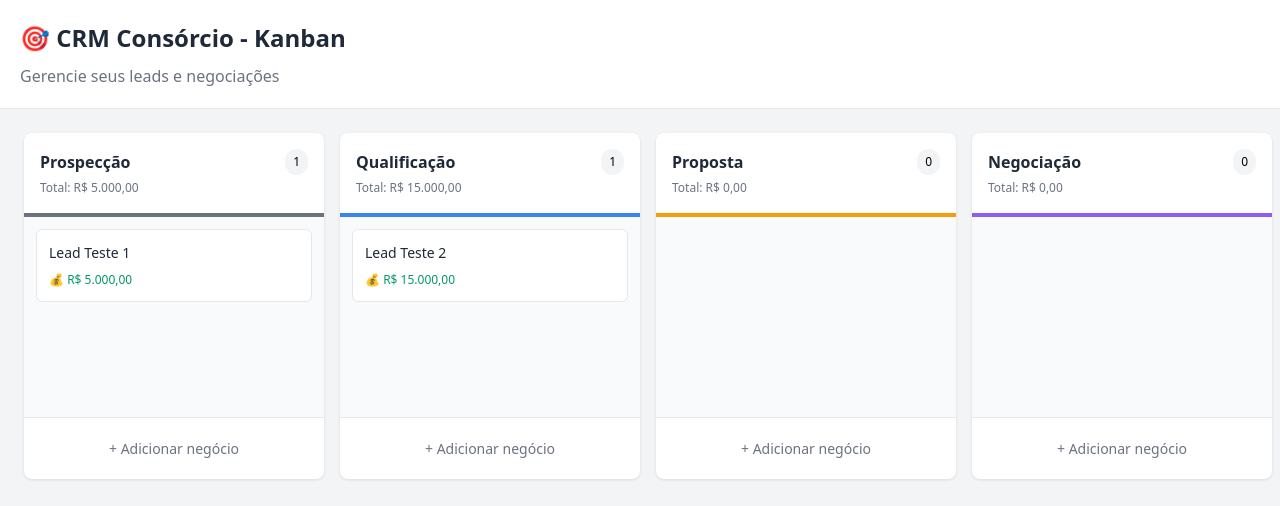
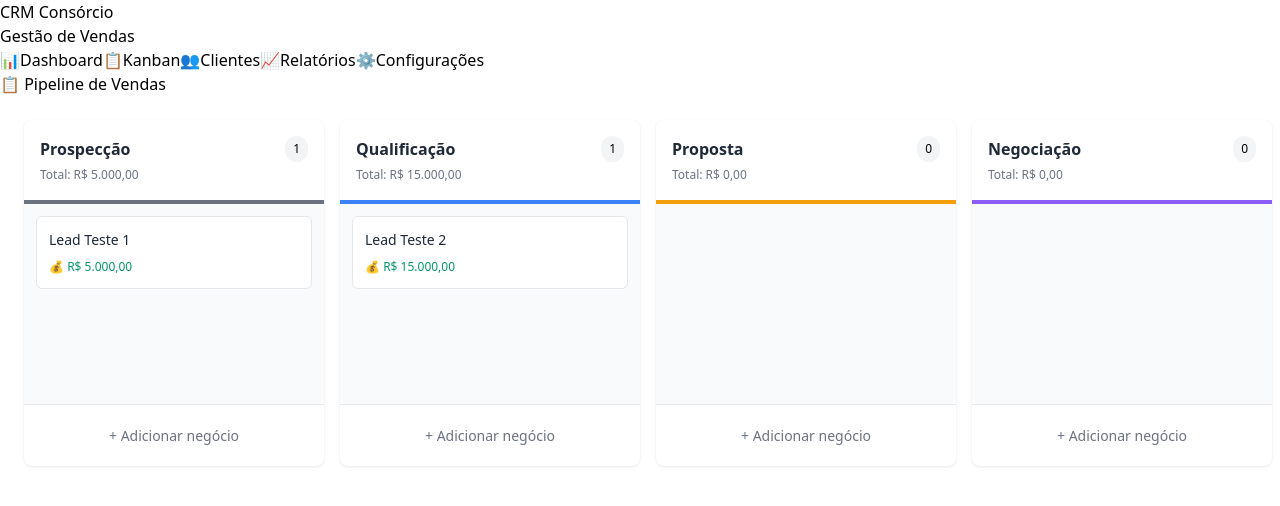
Before and after one commit to imaginacaose-svg/crm-consorcio-v2, a React (Vite) app: page / in a window 1280 px wide. Shown: the top 506 px of the page. Built offline with nearby package versions, Linux system fonts and the light colour scheme.

Commit message:
Update App.tsx

```diff
--- a/src/App.tsx
+++ b/src/App.tsx
@@ -1,17 +1,47 @@
+import { useState } from 'react'
+import { Sidebar } from './components/Sidebar'
 import { KanbanBoard } from './components/KanbanBoard'
 
 function App() {
+  const [activeMenu, setActiveMenu] = useState('kanban')
+
   return (
-    <div style={{ minHeight: '100vh', backgroundColor: '#f3f4f6' }}>
-      <div style={{ padding: '20px', backgroundColor: 'white', borderBottom: '1px solid #e5e7eb' }}>
-        <h1 style={{ margin: 0, fontSize: '24px', fontWeight: 'bold', color: '#1f2937' }}>
-          🎯 CRM Consórcio - Kanban
-        </h1>
-        <p style={{ margin: '8px 0 0 0', color: '#6b7280' }}>
-          Gerencie seus leads e negociações
-        </p>
+    <div className="flex min-h-screen bg-gray-50">
+      <Sidebar activeMenu={activeMenu} onMenuChange={setActiveMenu} />
+      <div className="flex-1">
+        <header className="bg-white border-b border-gray-200 px-8 py-4">
+          <h2 className="text-2xl font-bold text-gray-800">
+            {activeMenu === 'dashboard' && '📊 Dashboard'}
+            {activeMenu === 'kanban' && '📋 Pipeline de Vendas'}
+            {activeMenu === 'clientes' && '👥 Clientes'}
+            {activeMenu === 'relatorios' && '📈 Relatórios'}
+            {activeMenu === 'configuracoes' && '⚙️ Configurações'}
+          </h2>
+        </header>
+        <main className="p-8">
+          {activeMenu === 'kanban' && <KanbanBoard />}
+          {activeMenu === 'dashboard' && (
+            <div className="bg-white rounded-lg shadow p-6">
+              <p className="text-gray-600">Dashboard em construção...</p>
+            </div>
+          )}
+          {activeMenu === 'clientes' && (
+            <div className="bg-white rounded-lg shadow p-6">
+              <p className="text-gray-600">Lista de clientes em construção...</p>
+            </div>
+          )}
+          {activeMenu === 'relatorios' && (
+            <div className="bg-white rounded-lg shadow p-6">
+              <p className="text-gray-600">Relatórios em construção...</p>
+            </div>
+          )}
+          {activeMenu === 'configuracoes' && (
+            <div className="bg-white rounded-lg shadow p-6">
+              <p className="text-gray-600">Configurações em construção...</p>
+            </div>
+          )}
+        </main>
       </div>
-      <KanbanBoard />
     </div>
   )
 }
```
